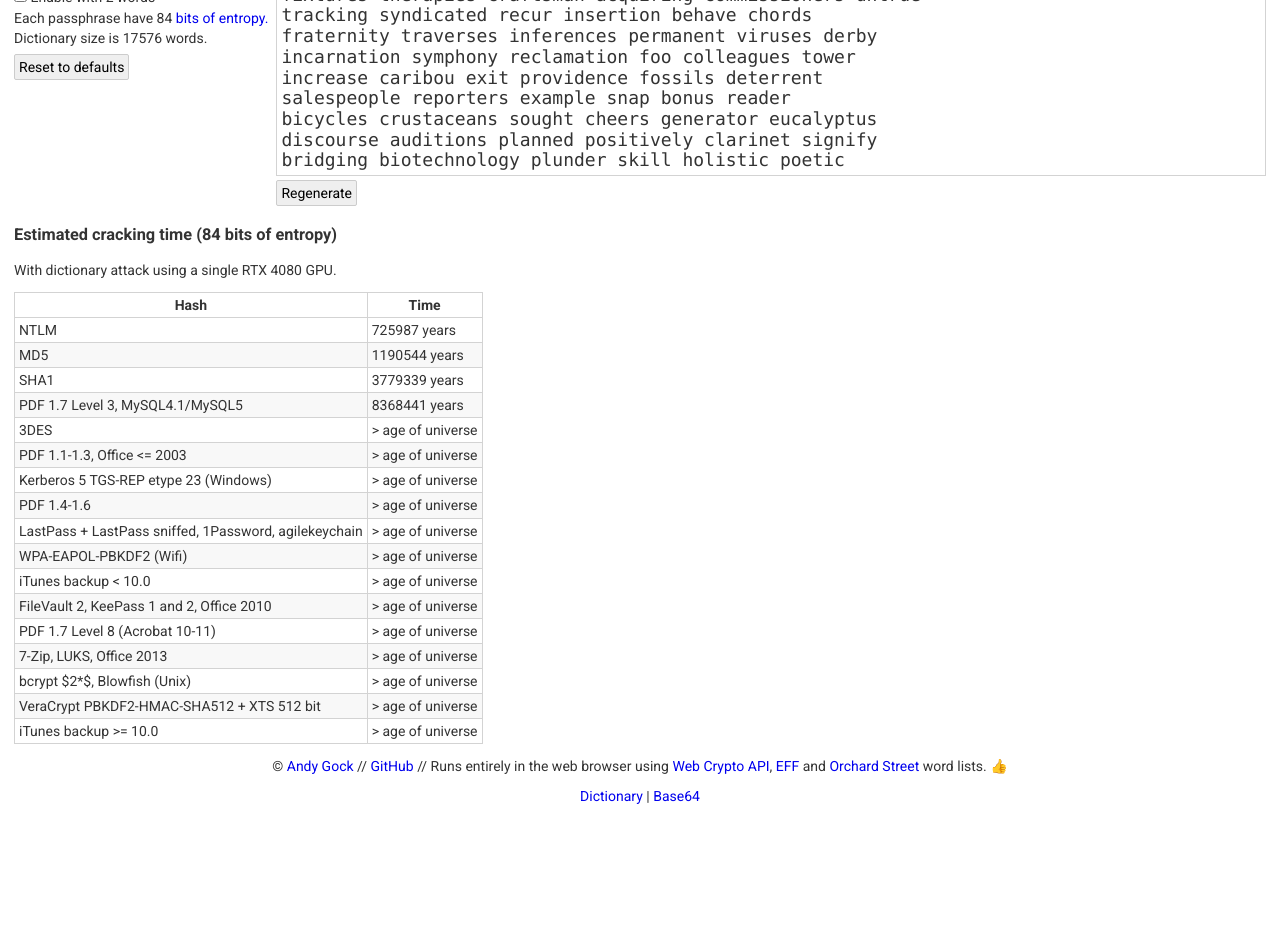
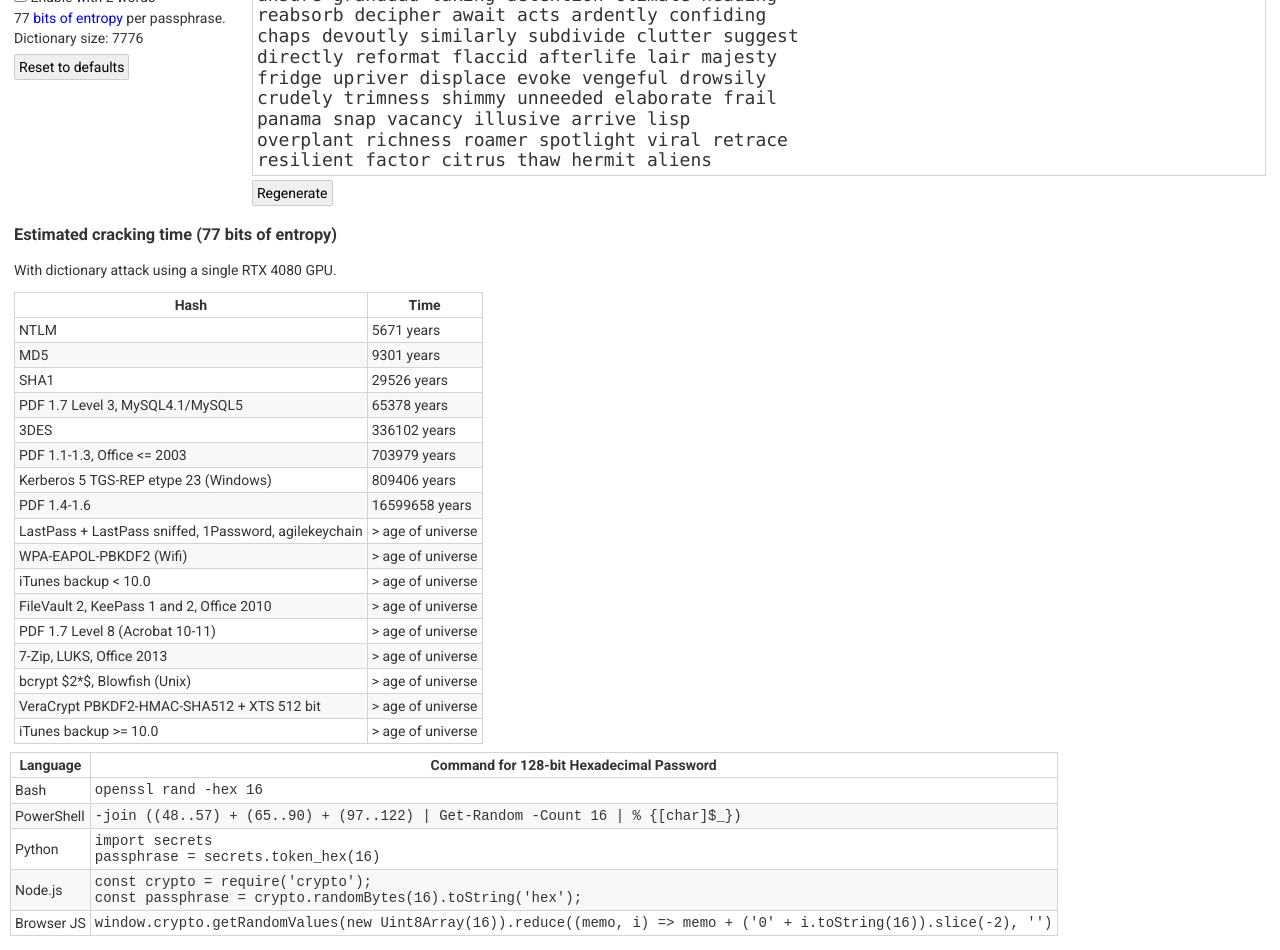
Before and after one commit to andygock/password-generator-v2, a React (Vite) app: page /#/ in a window 1280 px wide. Shown: the part 300-1250 px from the top of the page. Before the commit the page ends 1129 px from the top, so only its background shows below. Built offline with nearby package versions, Linux system fonts and the light colour scheme.

Commit message:
Add CLI cheat sheet

```diff
--- a/src/App.css
+++ b/src/App.css
@@ -122,6 +122,7 @@ button:hover {
 
 table {
   border-collapse: collapse;
+  margin: var(--padding) 0;
 }
 
 table tr {
@@ -184,3 +185,16 @@ table td {
 .grow {
   flex-grow: 10;
 }
+
+/* cli */
+
+code {
+  font-family: var(--font-family-code);
+  /* border: solid 1px var(--color-background); */
+  cursor: pointer;
+}
+
+pre {
+  padding: 0;
+  margin: 0;
+}
--- a/src/App.jsx
+++ b/src/App.jsx
@@ -5,6 +5,7 @@ import './App.css';
 import Footer from './Footer';
 import UI from './UI';
 import UIBase64 from './UIBase64';
+import CommandLine from './CommandLine';
 
 const App = () => {
   return (
@@ -37,6 +38,7 @@ const App = () => {
           />
           <Route exact path="/:wordsPerPassphrase" element={<UI />} />
         </Routes>
+        <CommandLine />
         <Footer />
       </HashRouter>
     </div>
--- /dev/null
+++ b/src/CommandLine.jsx
@@ -0,0 +1,64 @@
+export default function CommandLine() {
+  return (
+    <div id="cli">
+      <table>
+        <thead>
+          <tr>
+            <th>Language</th>
+            <th>Command for 128-bit Hexadecimal Password</th>
+          </tr>
+        </thead>
+        <tbody>
+          <tr>
+            <td>Bash</td>
+            <td>
+              <pre>openssl rand -hex 16</pre>
+            </td>
+          </tr>
+          <tr>
+            <td>PowerShell</td>
+            <td>
+              <pre
+                dangerouslySetInnerHTML={{
+                  __html: `-join ((48..57) + (65..90) + (97..122) | Get-Random -Count 16 | % {[char]$_})`,
+                }}
+              />
+            </td>
+          </tr>
+          <tr>
+            <td>Python</td>
+            <td>
+              <pre
+                dangerouslySetInnerHTML={{
+                  __html: `import secrets
+passphrase = secrets.token_hex(16)`,
+                }}
+              />
+            </td>
+          </tr>
+          <tr>
+            <td>Node.js</td>
+            <td>
+              <pre
+                dangerouslySetInnerHTML={{
+                  __html: `const crypto = require('crypto');
+const passphrase = crypto.randomBytes(16).toString('hex');`,
+                }}
+              />
+            </td>
+          </tr>
+          <tr>
+            <td>Browser JS</td>
+            <td>
+              <pre
+                dangerouslySetInnerHTML={{
+                  __html: `window.crypto.getRandomValues(new Uint8Array(16)).reduce((memo, i) => memo + ('0' + i.toString(16)).slice(-2), '')`,
+                }}
+              />
+            </td>
+          </tr>
+        </tbody>
+      </table>
+    </div>
+  );
+}
--- a/src/Footer.jsx
+++ b/src/Footer.jsx
@@ -21,7 +21,7 @@ const Footer = () => {
         <a href="https://github.com/sts10/orchard-street-wordlists">
           Orchard Street
         </a>{' '}
-        word lists. 👍
+        word lists.
       </p>
       <p>
         <Link to="/">Dictionary</Link> | <Link to="/base64">Base64</Link>
--- a/src/UI.jsx
+++ b/src/UI.jsx
@@ -109,14 +109,13 @@ const UI = ({ stupidMode }) => {
         </label>
 
         <p className="entropy">
-          Each passphrase have {entropyBits}{' '}
+          {entropyBits}{' '}
           <a href="https://en.wikipedia.org/wiki/Password_strength#Entropy_as_a_measure_of_password_strength">
-            bits of entropy.
-          </a>
+            bits of entropy
+          </a>{' '}
+          per passphrase.
         </p>
-        <p className="entropy">
-          Dictionary size is {dict[wordList].length} words.
-        </p>
+        <p className="entropy">Dictionary size: {dict[wordList].length}</p>
         <div>
           <button onClick={handleReset}>Reset to defaults</button>
         </div>
--- a/src/config.js
+++ b/src/config.js
@@ -3,7 +3,7 @@ export default {
   defaults: {
     wordsPerPassphrase: 6,
     numberOfPassphrases: 20,
-    wordList: 'orchard-street-long',
+    wordList: 'eff-long',
     stupidMode: false,
     base64Bytes: 12,
   },
```
